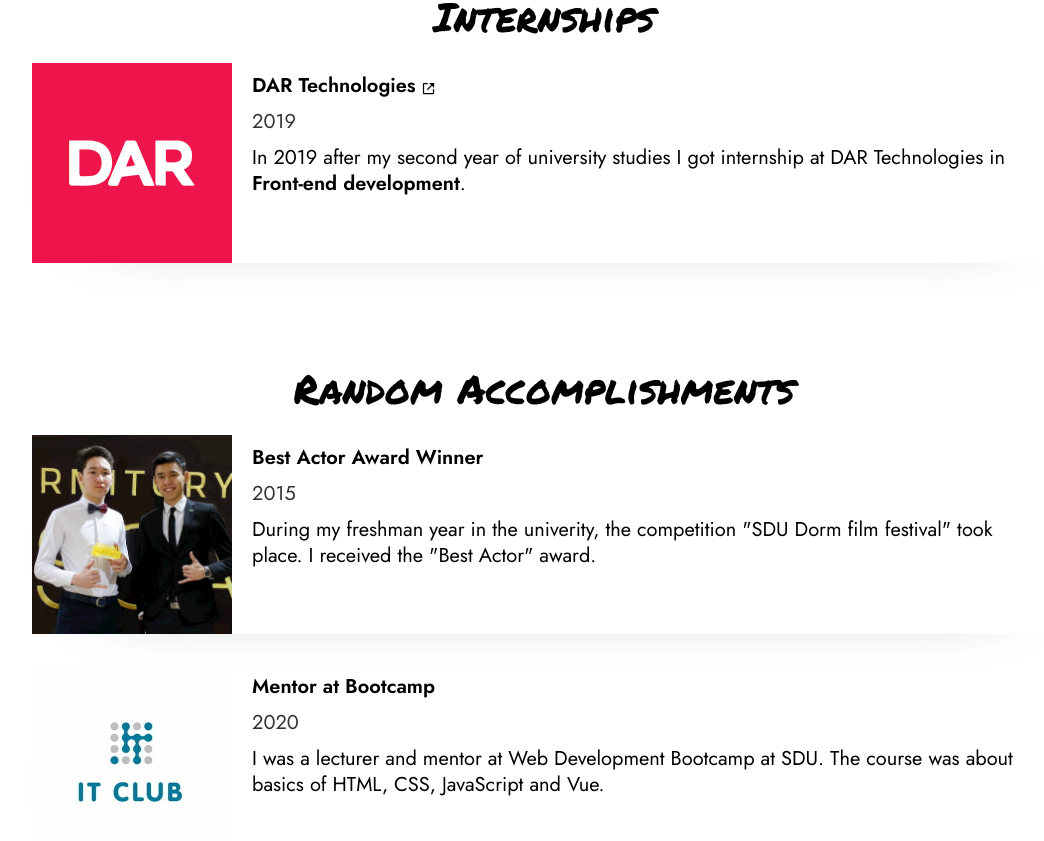
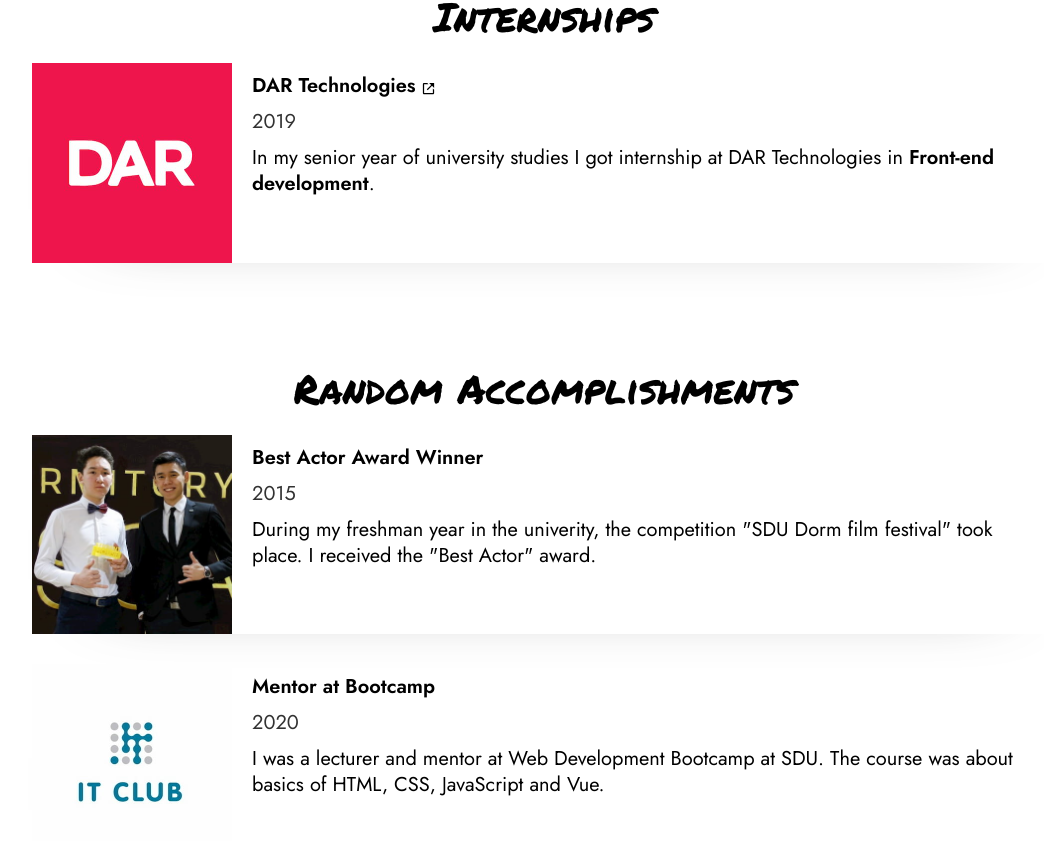
Before and after one commit to adilhansatemirov/adilkhansatemirov, a Next.js app: page / in a window 1280 px wide. Shown: the part 2352-3193 px from the top of the page, without its empty margins (96-1140 px from the left). Built offline with nearby package versions, Linux system fonts and the light colour scheme.

Commit message:
fix: date

```diff
--- a/constants/text.js
+++ b/constants/text.js
@@ -63,7 +63,7 @@ export const sections = [
         image: 'dar.jpg',
         link: 'https://www.linkedin.com/company/dar-technologies/',
         description:
-          'In 2019 after my second year of university studies I got internship at DAR Technologies in <span class="card__text--bold">Front-end development</span>.',
+          'In my senior year of university studies I got internship at DAR Technologies in <span class="card__text--bold">Front-end development</span>.',
       },
     ],
   },
```
